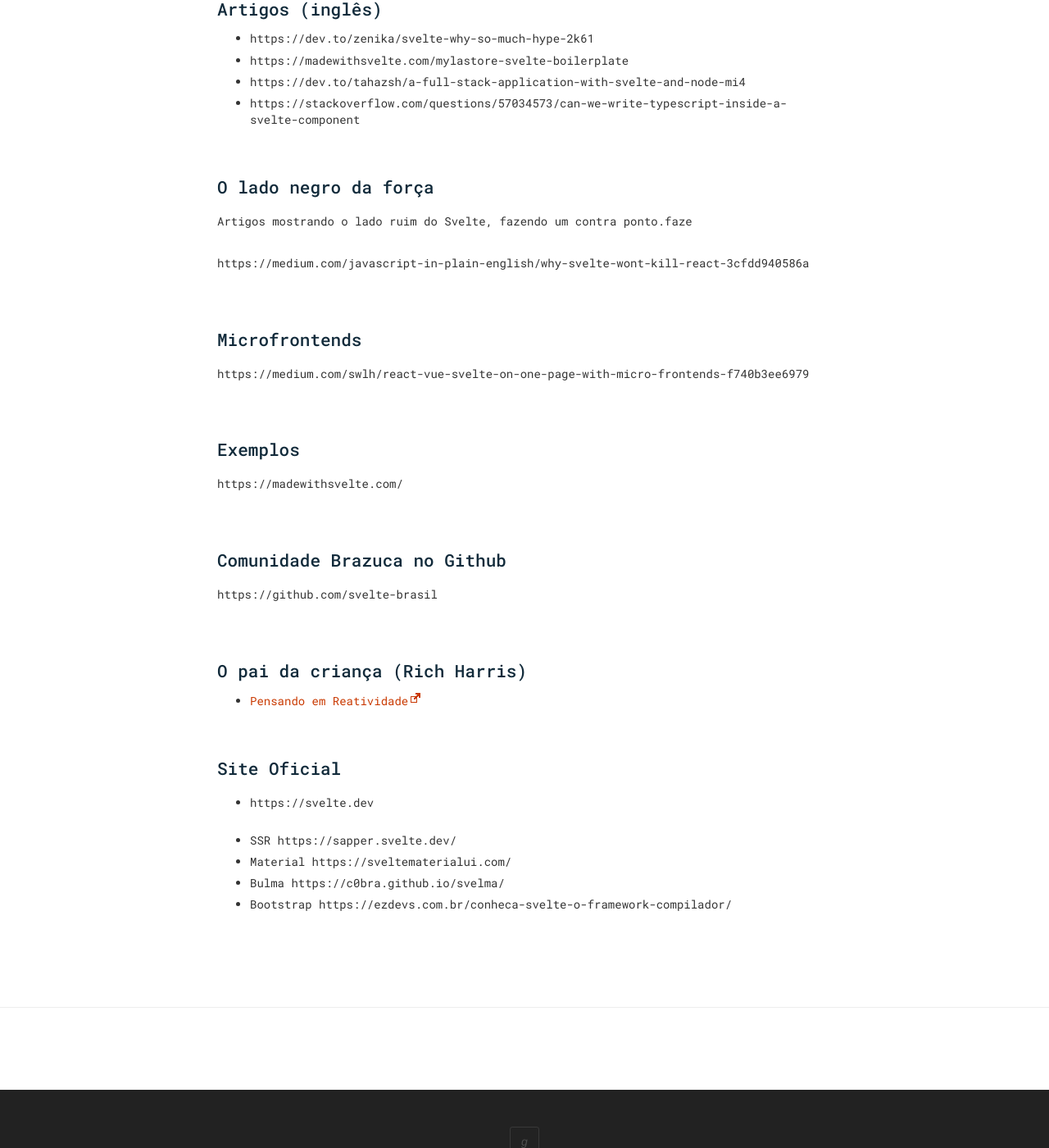
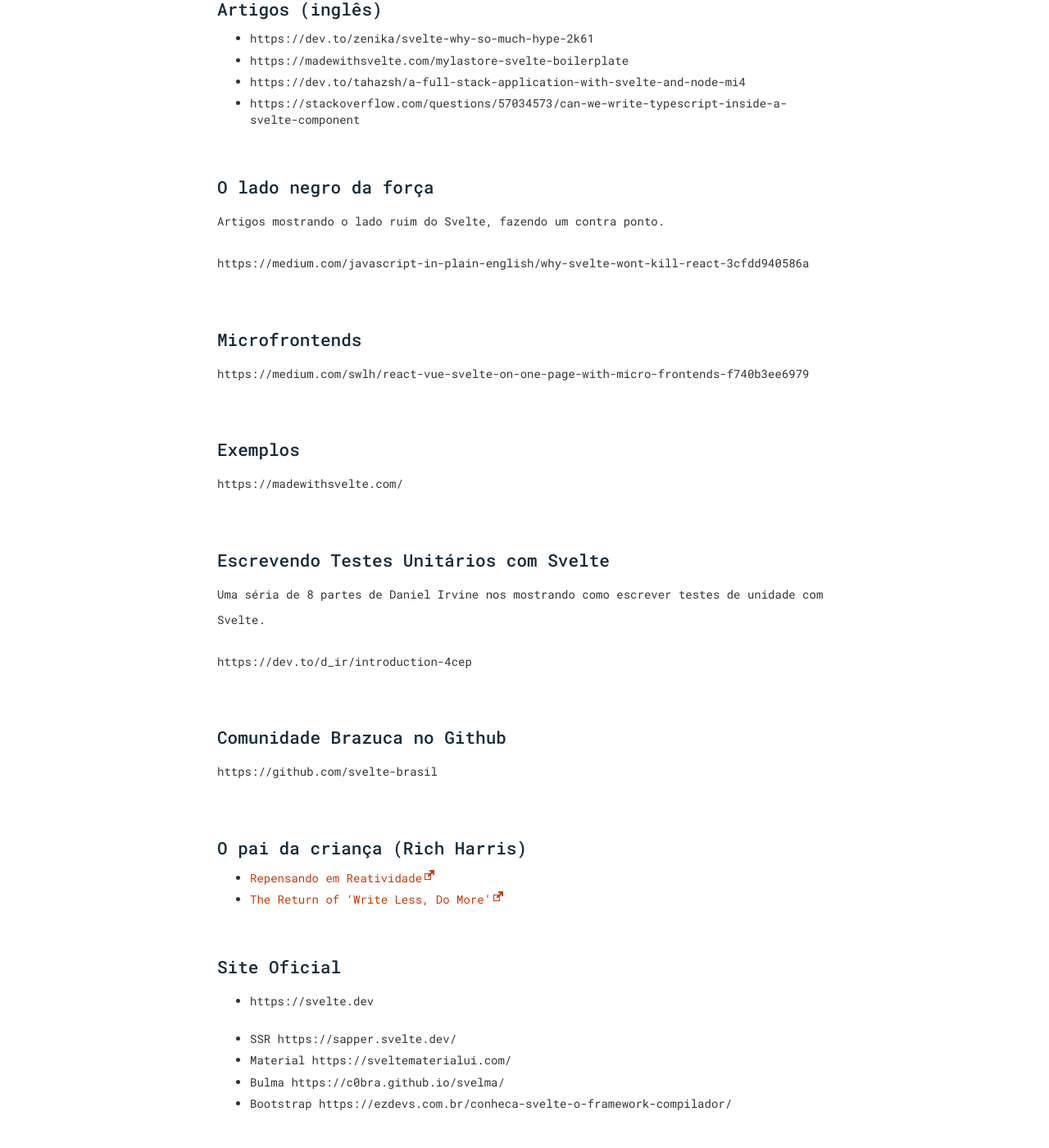
Before and after one commit to website-devfuria/svelte, a Jekyll site: the page built from index.md, in a window 1280 px wide and 1400 px high, scrolled down 1256 px. Shown: the whole window at 82% size. Built offline with Jekyll 4.4.1, drawn with Linux system fonts in a browser that asks for light colours.

Commit message:
last changes

```diff
--- a/index.md
+++ b/index.md
@@ -38,7 +38,7 @@ https://pt.stackoverflow.com/questions/396224/o-que-%C3%A9-svelte-js
 
 ## O lado negro da força
 
-Artigos mostrando o lado ruim do Svelte, fazendo um contra ponto.faze
+Artigos mostrando o lado ruim do Svelte, fazendo um contra ponto.
 
 https://medium.com/javascript-in-plain-english/why-svelte-wont-kill-react-3cfdd940586a
 
@@ -48,10 +48,17 @@ https://medium.com/javascript-in-plain-english/why-svelte-wont-kill-react-3cfdd9
 https://medium.com/swlh/react-vue-svelte-on-one-page-with-micro-frontends-f740b3ee6979
 
 
-
 ## Exemplos
 
 https://madewithsvelte.com/
+
+
+## Escrevendo Testes Unitários com Svelte
+
+Uma séria de 8 partes de Daniel Irvine nos mostrando como escrever testes de
+unidade com Svelte.
+
+https://dev.to/d_ir/introduction-4cep
 
 
 ## Comunidade Brazuca no Github
@@ -61,7 +68,8 @@ https://github.com/svelte-brasil
 
 ## O pai da criança (Rich Harris)
 
-+ [Pensando em Reatividade](https://youtu.be/AdNJ3fydeao)
++ [Repensando em Reatividade](https://youtu.be/AdNJ3fydeao)
++ [The Return of 'Write Less, Do More'](https://www.youtube.com/watch?v=BzX4aTRPzno)
 
 
 ## Site Oficial
```
